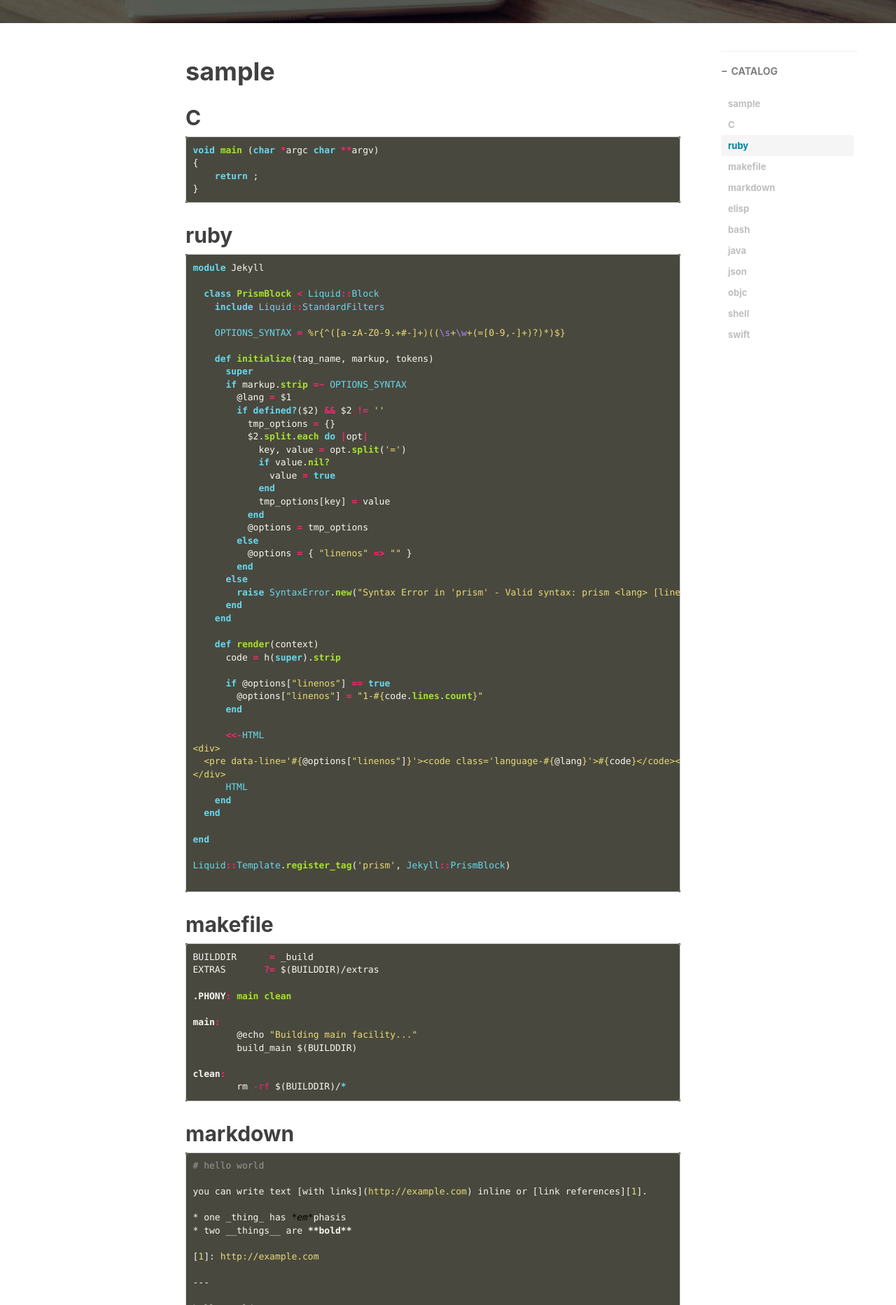
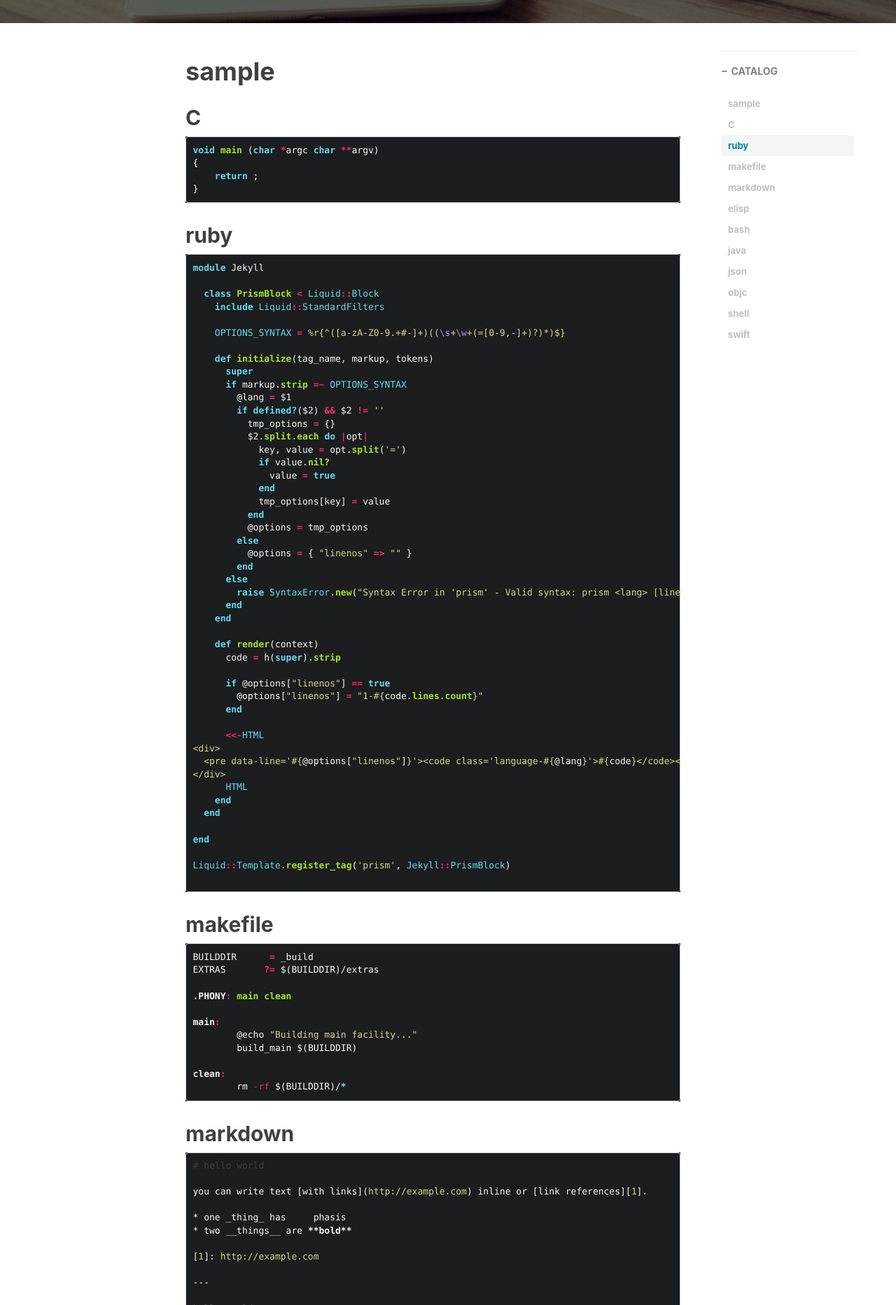
Before and after one commit to darcylee/darcylee.github.io, a Jekyll site: the page built from _posts/2016-11-16-code_hightlight_sample.md, in a window 1280 px wide. Shown: the part 490-2355 px from the top of the page at 70% size. Built offline with Jekyll 4.4.1, drawn with Linux system fonts in a browser that asks for light colours; nearby versions of some CDN libraries; comment, search, counter and statistics services are not loaded.

Commit message:
change code block hl theme to molokai

```diff
--- a/css/syntax.css
+++ b/css/syntax.css
@@ -1,62 +1,60 @@
 .highlight table td { padding: 5px; }
 .highlight table pre { margin: 0; }
 .highlight .c, .highlight .cd {
-  color: #75715e;
+  color: #5e5d83;
   font-style: italic;
 }
 .highlight .cm {
-  color: #75715e;
+  color: #5e5d83;
   font-style: italic;
 }
 .highlight .c1 {
-  color: #75715e;
+  color: #5e5d83;
   font-style: italic;
 }
 .highlight .cp {
-  color: #75715e;
+  color: #465457;
   font-weight: bold;
 }
 .highlight .cs {
-  color: #75715e;
+  color: #465457;
   font-weight: bold;
   font-style: italic;
 }
 .highlight .err {
-  color: #960050;
-  background-color: #1e0010;
+  color: #f8f8f2;
+  background-color: #403d3d;
 }
 .highlight .gi {
-  color: #ffffff;
-  background-color: #324932;
+  color: #a6e22e;
 }
 .highlight .gd {
-  color: #ffffff;
-  background-color: #493131;
+  color: #f92672;
 }
 .highlight .ge {
-  color: #000000;
+  color: #1b1d1e;
   font-style: italic;
 }
 .highlight .gr {
-  color: #aa0000;
+  color: #f92672;
 }
 .highlight .gt {
-  color: #aa0000;
+  color: #f92672;
 }
 .highlight .gh {
-  color: #999999;
+  color: #403d3d;
 }
 .highlight .go {
-  color: #888888;
+  color: #403d3d;
 }
 .highlight .gp {
-  color: #555555;
+  color: #66d9ef;
 }
 .highlight .gs {
   font-weight: bold;
 }
 .highlight .gu {
-  color: #aaaaaa;
+  color: #465457;
 }
 .highlight .k, .highlight .kv {
   color: #66d9ef;
@@ -95,58 +93,58 @@
   font-weight: bold;
 }
 .highlight .mf {
-  color: #ae81ff;
+  color: #af87ff;
 }
 .highlight .mh {
-  color: #ae81ff;
+  color: #af87ff;
 }
 .highlight .il {
-  color: #ae81ff;
+  color: #af87ff;
 }
 .highlight .mi {
-  color: #ae81ff;
+  color: #af87ff;
 }
 .highlight .mo {
-  color: #ae81ff;
+  color: #af87ff;
 }
 .highlight .m, .highlight .mb, .highlight .mx {
-  color: #ae81ff;
+  color: #af87ff;
 }
 .highlight .se {
-  color: #ae81ff;
+  color: #af87ff;
 }
 .highlight .sb {
-  color: #e6db74;
+  color: #d7d787;
 }
 .highlight .sc {
-  color: #e6db74;
+  color: #d7d787;
 }
 .highlight .sd {
-  color: #e6db74;
+  color: #d7d787;
 }
 .highlight .s2 {
-  color: #e6db74;
+  color: #d7d787;
 }
 .highlight .sh {
-  color: #e6db74;
+  color: #d7d787;
 }
 .highlight .si {
-  color: #e6db74;
+  color: #d7d787;
 }
 .highlight .sx {
-  color: #e6db74;
+  color: #d7d787;
 }
 .highlight .sr {
-  color: #e6db74;
+  color: #d7d787;
 }
 .highlight .s1 {
-  color: #e6db74;
+  color: #d7d787;
 }
 .highlight .ss {
-  color: #e6db74;
+  color: #d7d787;
 }
 .highlight .s {
-  color: #e6db74;
+  color: #d7d787;
 }
 .highlight .na {
   color: #a6e22e;
@@ -206,5 +204,5 @@
 }
 .highlight {
   color: #f8f8f2;
-  background-color: #49483e;
+  background-color: #1b1d1e;
 }
```
